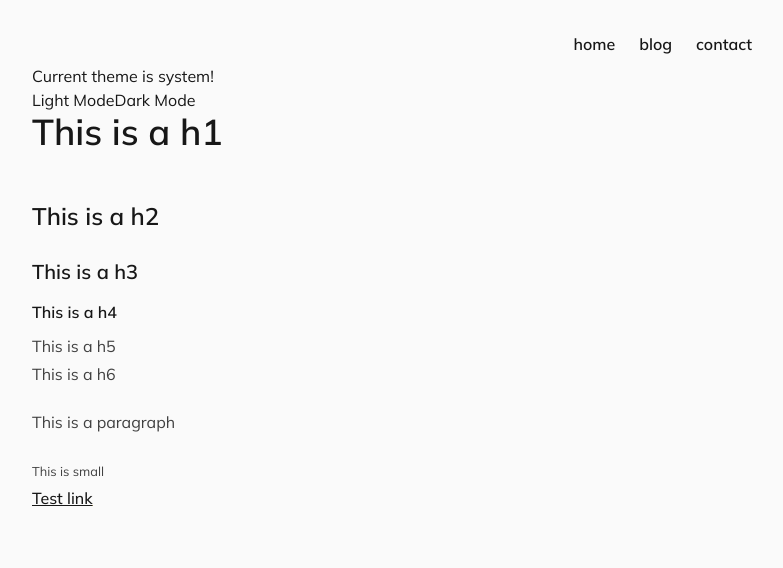
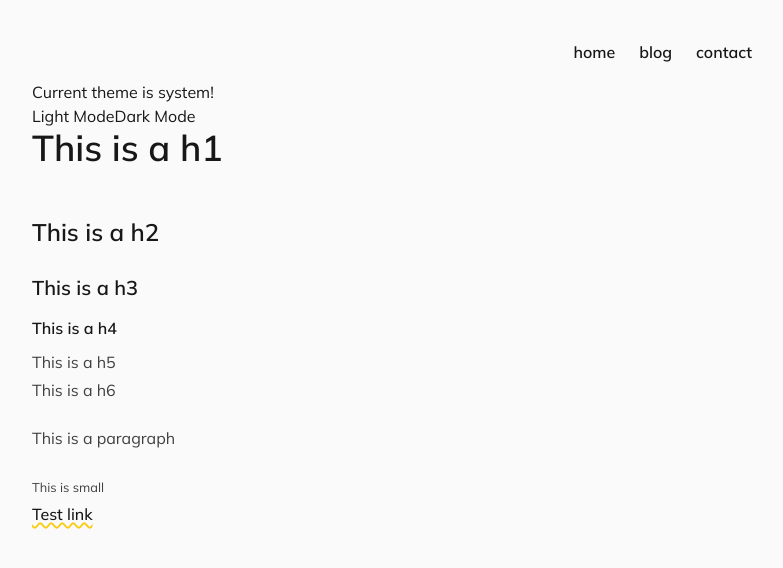
Before and after one commit to mariusflorescu/mariusflorescu.io, a Next.js app: page / in a window 1280 px wide. Shown: the top 568 px of the page, without its empty margins (248-1031 px from the left). Built offline with nearby package versions, Linux system fonts and the light colour scheme.

Commit message:
updated link component

```diff
--- a/components/Link/index.tsx
+++ b/components/Link/index.tsx
@@ -4,9 +4,11 @@ import NextLink from "next/link";
 
 const Link = ({ children, ...rest }: React.PropsWithChildren<LinkProps>) => {
   return (
-    <a className="cursor-pointer underline decoration-yellow-400 dark:decoration-yellow-400">
-      <NextLink {...rest}>{children}</NextLink>
-    </a>
+    <NextLink {...rest}>
+      <a className="transition-colors duration-300 underline decoration-2 underline-offset-2 decoration-wavy decoration-yellow-400 hover:decoration-pink-400">
+        {children}
+      </a>
+    </NextLink>
   );
 };
 
--- a/components/Nav/index.tsx
+++ b/components/Nav/index.tsx
@@ -2,7 +2,7 @@ import Item from "./Item";
 
 const Nav = () => {
   return (
-    <ul className="list-none py-2 w-full flex justify-end items-center space-x-6 font-semibold">
+    <ul className="list-none py-4 w-full flex justify-end items-center space-x-6 font-semibold">
       <Item href="/" passHref>
         home
       </Item>
```
